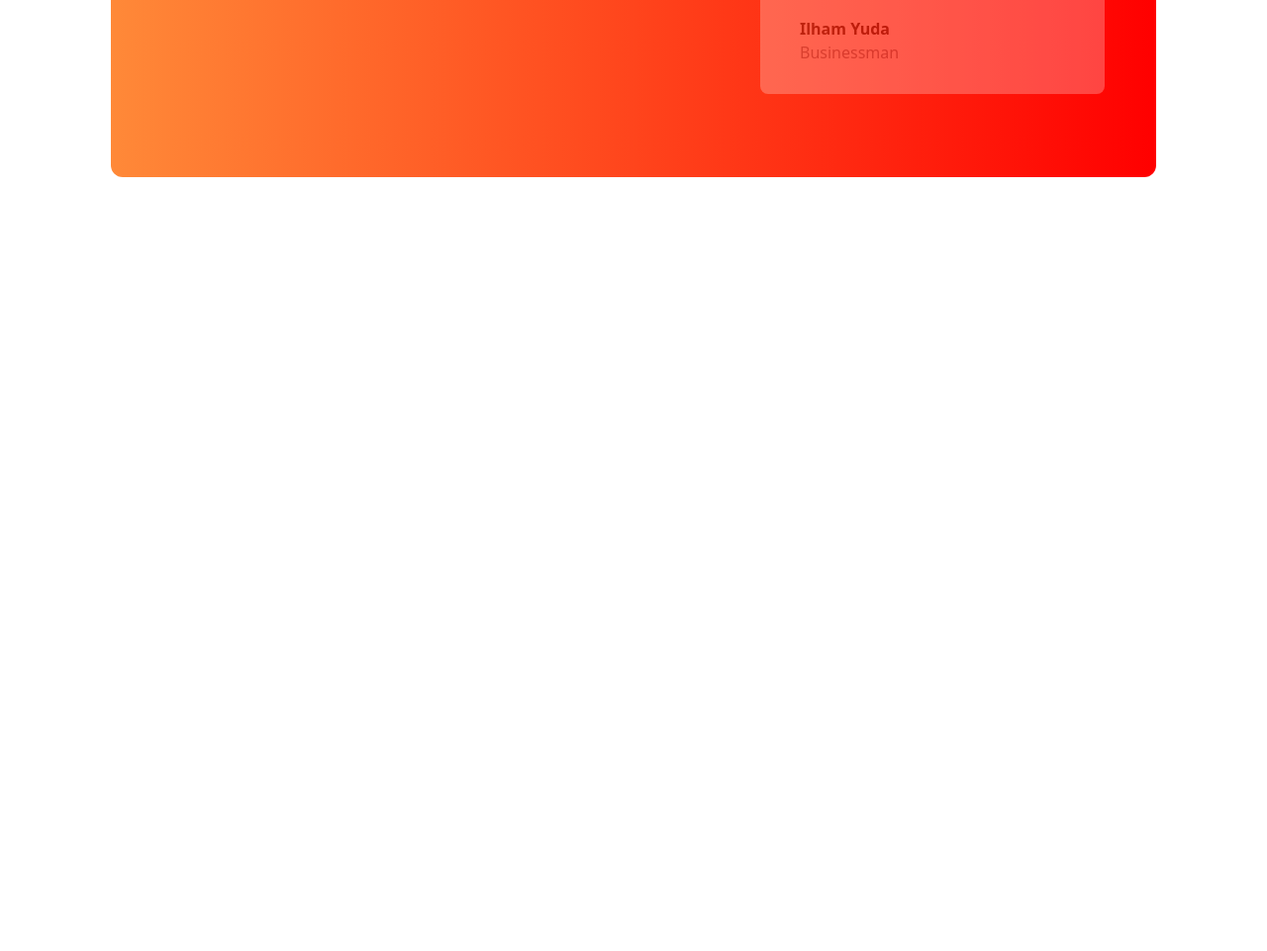
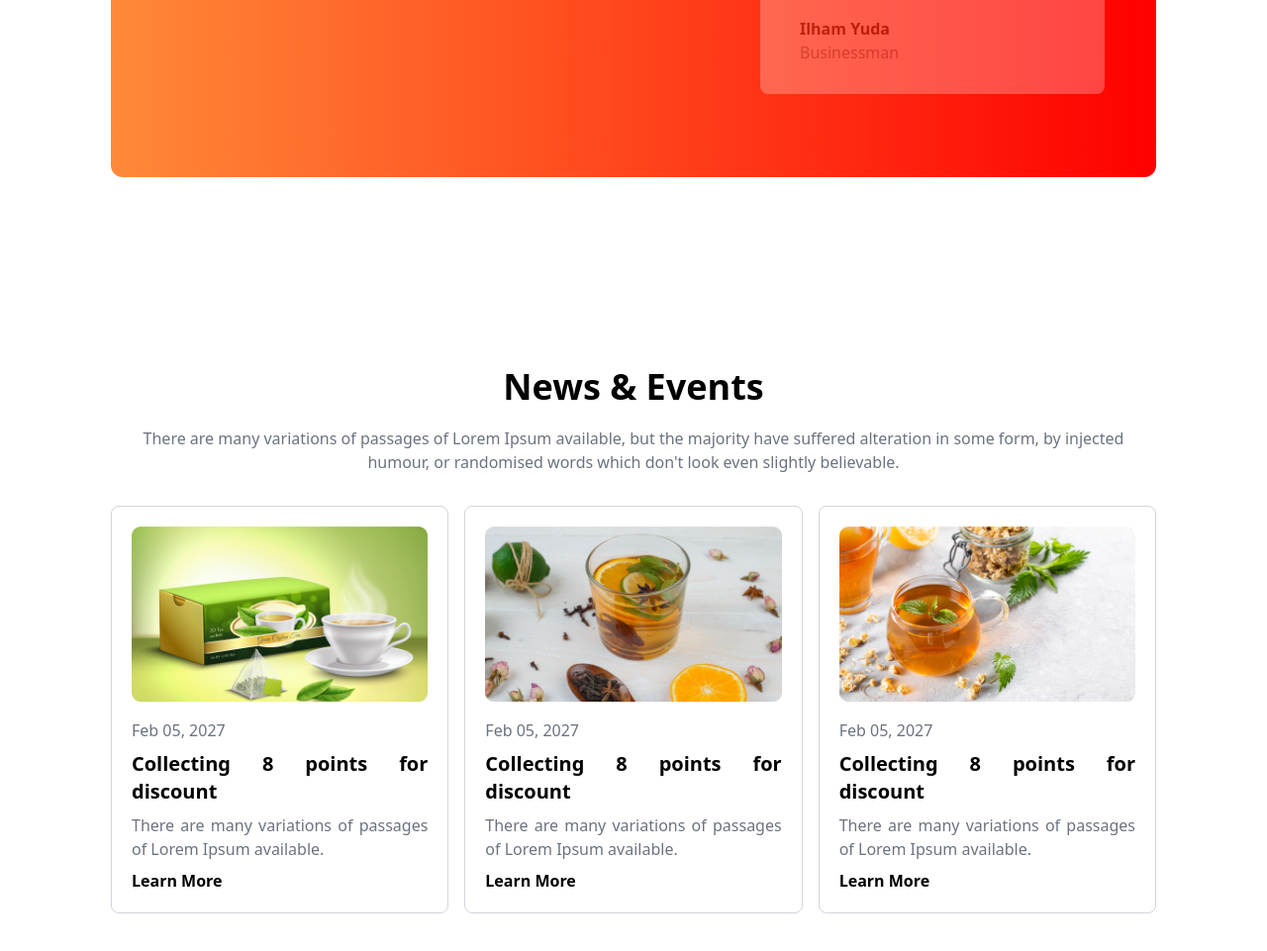
Before and after one commit to sojib923/m, a plain HTML site: page index.html in a window 1280 px wide. Shown: the part 2288-3249 px from the top of the page at 99% size. Before the commit the page ends 2563 px from the top, so only its background shows below. Drawn offline with nearby package versions, Linux system fonts and the light colour scheme.

Commit message:
added the commit

```diff
--- a/index.html
+++ b/index.html
@@ -158,6 +158,46 @@
              </div>
           </div>
         </section>
+        <section class="py-8 lg:py-24">
+          <div>
+            <div class="text-center">
+              <h1 class="font-bold text-4xl pb-5">News & Events</h1>
+              <p class="text-gray-500">There are many variations of passages of Lorem Ipsum available, but the majority have suffered alteration in some form, by injected humour, or randomised words which don't look even slightly believable. </p>
+            </div>
+            <!-- img section -->
+            <div class="grid grid-cols-1 md:grid-cols-2 lg:grid-cols-3 gap-4 text-center pt-8">
+              <div class="rounded-lg border border-gray-300 overflow-hidden px-5 py-5">
+                <img class="mx-auto" src="images/news-1.png" alt="">
+                <div class="text-justify">
+                  <p class="pt-4 text-gray-500">Feb 05, 2027</p>
+                  <h2 class="font-bold text-xl pt-2">Collecting 8 points for discount</h2>
+                  <p class="text-gray-500 pt-2">There are many variations of passages of Lorem Ipsum available.</p>
+                  <button class="font-bold pt-2">Learn More</button>
+                </div>
+              </div>
+              <!-- img section 2 -->
+              <div class="rounded-lg border border-gray-300 overflow-hidden px-5 py-5">
+                <img class="mx-auto" src="images/news-2.png" alt="">
+                <div class="text-justify">
+                  <p class="pt-4 text-gray-500">Feb 05, 2027</p>
+                  <h2 class="font-bold text-xl pt-2">Collecting 8 points for discount</h2>
+                  <p class="text-gray-500 pt-2">There are many variations of passages of Lorem Ipsum available.</p>
+                  <button class="font-bold pt-2">Learn More</button>
+                </div>
+              </div>
+              <!-- img section 3 -->
+              <div class="rounded-lg border border-gray-300 overflow-hidden px-5 py-5">
+                <img class="mx-auto" src="images/news-3.png" alt="">
+                <div class="text-justify">
+                  <p class="pt-4 text-gray-500">Feb 05, 2027</p>
+                  <h2 class="font-bold text-xl pt-2">Collecting 8 points for discount</h2>
+                  <p class="text-gray-500 pt-2">There are many variations of passages of Lorem Ipsum available.</p>
+                  <button class="font-bold pt-2">Learn More</button>
+                </div>
+              </div>
+            </div>
+          </div>
+        </section>
     </main>
 </body>
 </html>
```
